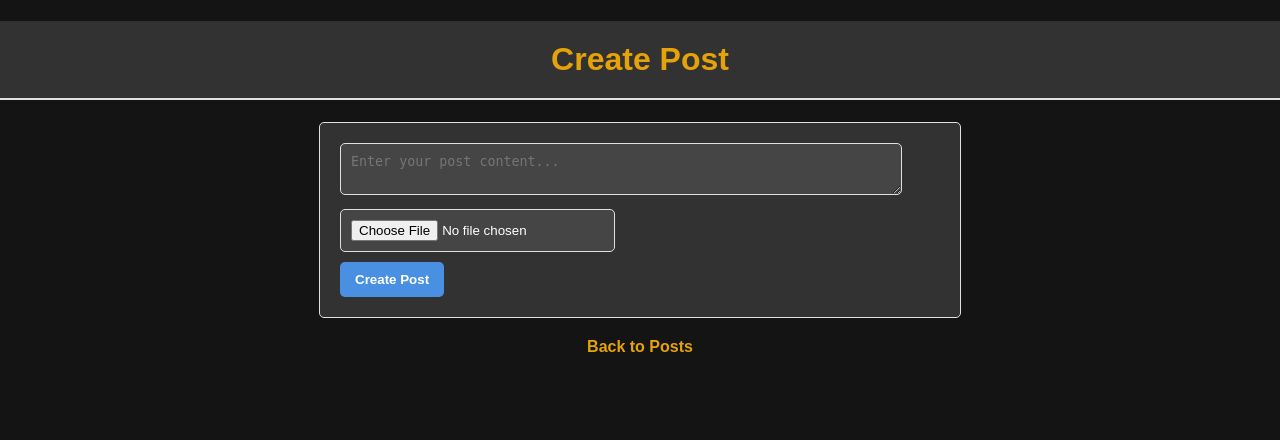
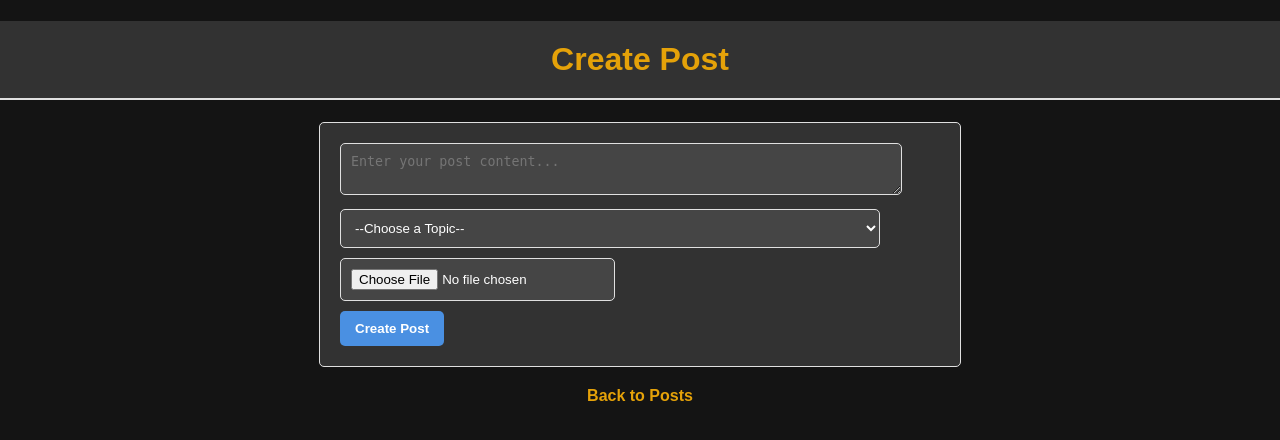
Before and after one commit to cyb3rgh05t/telegram-bot, a Django app: page /create_post/ in a window 1280 px wide. Shown: the top 440 px of the page. Run offline with Django 5.2, Linux system fonts and the light colour scheme; parts of the project's set-up code (start-up, migrations or seed data) failed here and were passed over.

Commit message:
send image fix

```diff
--- a/panel/post_manager/models.py
+++ b/panel/post_manager/models.py
@@ -2,7 +2,8 @@ from django.db import models
 
 class Post(models.Model):
     content = models.TextField()
-    image = models.ImageField(upload_to='images/', null=True, blank=True)  # New field for image
+    image = models.ImageField(upload_to='images/', null=True, blank=True)
+    topic_id = models.CharField(max_length=255, default='-1001234567890')
 
     def __str__(self):
         return self.content
--- a/panel/post_manager/templates/create_post.html
+++ b/panel/post_manager/templates/create_post.html
@@ -44,6 +44,15 @@
         border: 1px solid #e0e0e0;
         margin-bottom: 10px;
       }
+      select {
+        width: 90%;
+        padding: 10px;
+        border-radius: 5px;
+        border: 1px solid #e0e0e0;
+        margin-bottom: 10px;
+        background: #454545;
+        color: white;
+      }
       button {
         background-color: #4a90e2;
         color: white;
@@ -72,7 +81,7 @@
   </head>
   <body>
     <h1>Create Post</h1>
-    <form method="POST" action="/create_post/">
+    <form method="POST" action="/create_post/" enctype="multipart/form-data">
       {% csrf_token %}
       <textarea
         name="content"
@@ -80,6 +89,14 @@
         placeholder="Enter your post content..."
       ></textarea
       ><br />
+
+      <select name="topic" id="topic" required>
+        <option value="">--Choose a Topic--</option>
+        {% for key, value in topics.items %}
+        <option value="{{ value }}">{{ key }}</option>
+        {% endfor %}</select
+      ><br />
+
       <input type="file" name="image" /><br />
       <button type="submit">Create Post</button>
     </form>
--- a/panel/post_manager/views.py
+++ b/panel/post_manager/views.py
@@ -34,6 +34,8 @@ with open(CONFIG_FILE, 'r') as config_file:
 
 # BOT
 TOKEN = config.get("bot").get("TOKEN")
+# TOPICS
+TOPICS = config.get("topics", {})
 
 def index(request):
     posts = Post.objects.all()
@@ -82,31 +84,34 @@ def create_post(request):
     if request.method == 'POST':
         content = request.POST['content']
         image = request.FILES.get('image')  # Get the uploaded image
-        post = Post(content=content, image=image)
+        topic_id = request.POST.get('topic')  # Retrieve the selected topic ID from the form
+
+        # Create a new post with the topic ID
+        post = Post(content=content, image=image, topic_id=topic_id)
         post.save()
 
         # Prepare the image path
         image_path = f"{settings.MEDIA_ROOT}/images/{image.name}" if image else None
 
         # Send to Telegram
-        send_to_telegram(content, image_path)
+        send_to_telegram(content, image_path, topic_id)  # Assuming your send_to_telegram can handle the topic
 
         messages.success(request, 'Post created and sent to Telegram!')
         return redirect('index')
 
-    return render(request, 'create_post.html')
+    return render(request, 'create_post.html', {'topics': TOPICS})  # Pass topics to the template
 
 TELEGRAM_BOT_TOKEN = TOKEN
 CHAT_ID = load_group_chat_id()
 
-def send_to_telegram(content, image_path=None):
+def send_to_telegram(content, image_path=None, topic_id=None):
     if image_path:
         # Step 1: Send the photo with caption
         with open(image_path, 'rb') as photo:
             url_photo = f'https://api.telegram.org/bot{TELEGRAM_BOT_TOKEN}/sendPhoto'
             data_photo = {
-                'chat_id': CHAT_ID,
-                'caption': content,  # Use content as the caption
+                'chat_id': topic_id,  # Use the topic_id as the chat_id
+                'caption': content,    # Use content as the caption
                 'parse_mode': 'Markdown'
             }
             response_photo = requests.post(url_photo, files={'photo': photo}, data=data_photo)
@@ -119,7 +124,7 @@ def send_to_telegram(content, image_path=None):
                 # Step 2: Pin the message
                 url_pin = f'https://api.telegram.org/bot{TELEGRAM_BOT_TOKEN}/pinChatMessage'
                 data_pin = {
-                    'chat_id': CHAT_ID,
+                    'chat_id': topic_id,  # Use the topic_id for pinning
                     'message_id': message_id,
                     'disable_notification': False  # Optional
                 }
@@ -129,7 +134,7 @@ def send_to_telegram(content, image_path=None):
         # Step 1: Send the message
         url_send = f'https://api.telegram.org/bot{TELEGRAM_BOT_TOKEN}/sendMessage'
         data_send = {
-            'chat_id': CHAT_ID,
+            'chat_id': topic_id,  # Use the topic_id as the chat_id
             'text': content,
             'parse_mode': 'Markdown',
             'disable_notification': False  # Optional
@@ -145,7 +150,7 @@ def send_to_telegram(content, image_path=None):
             # Step 2: Pin the message
             url_pin = f'https://api.telegram.org/bot{TELEGRAM_BOT_TOKEN}/pinChatMessage'
             data_pin = {
-                'chat_id': CHAT_ID,
+                'chat_id': topic_id,  # Use the topic_id for pinning
                 'message_id': message_id,
                 'disable_notification': False  # Optional
             }
```
